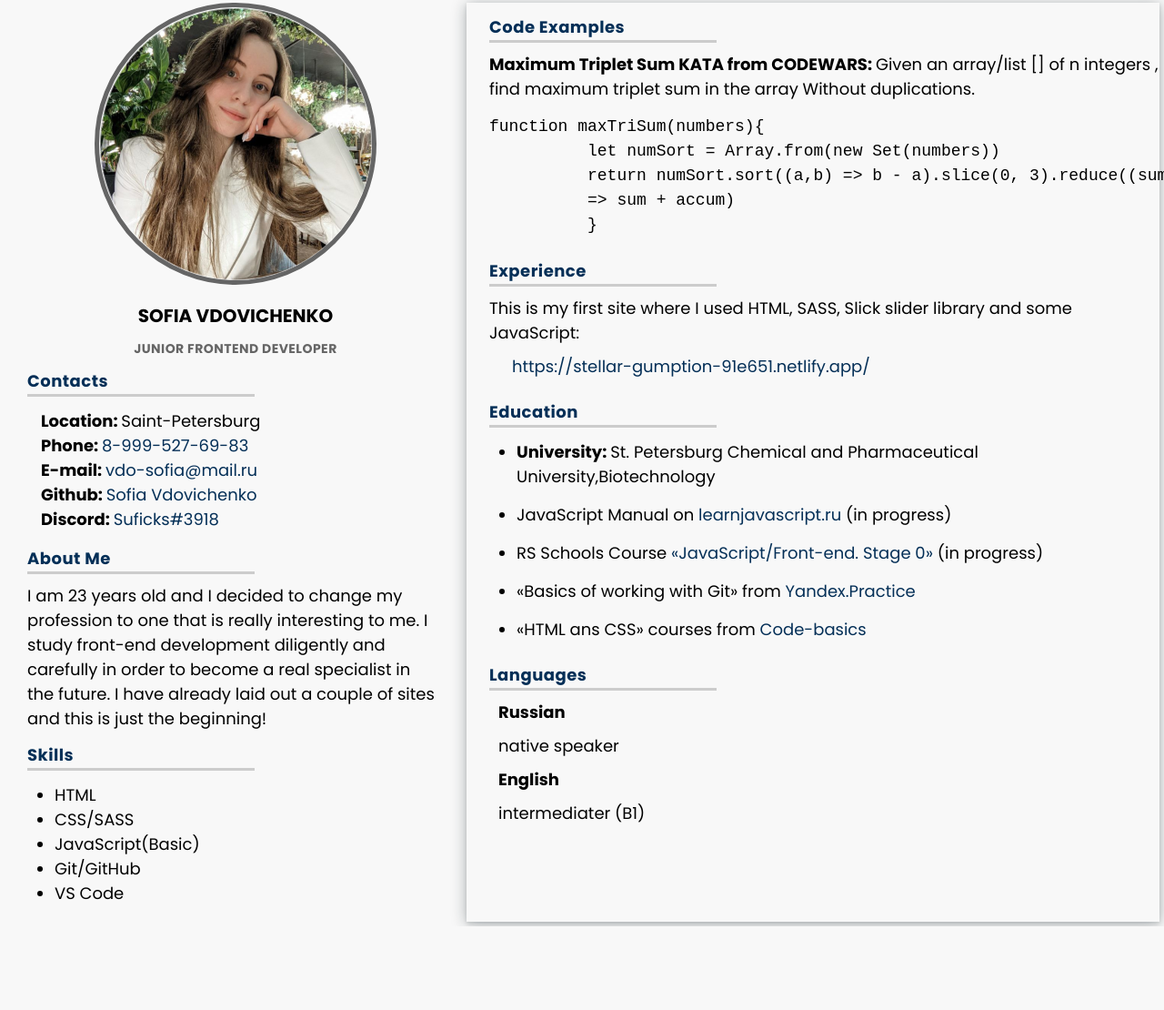
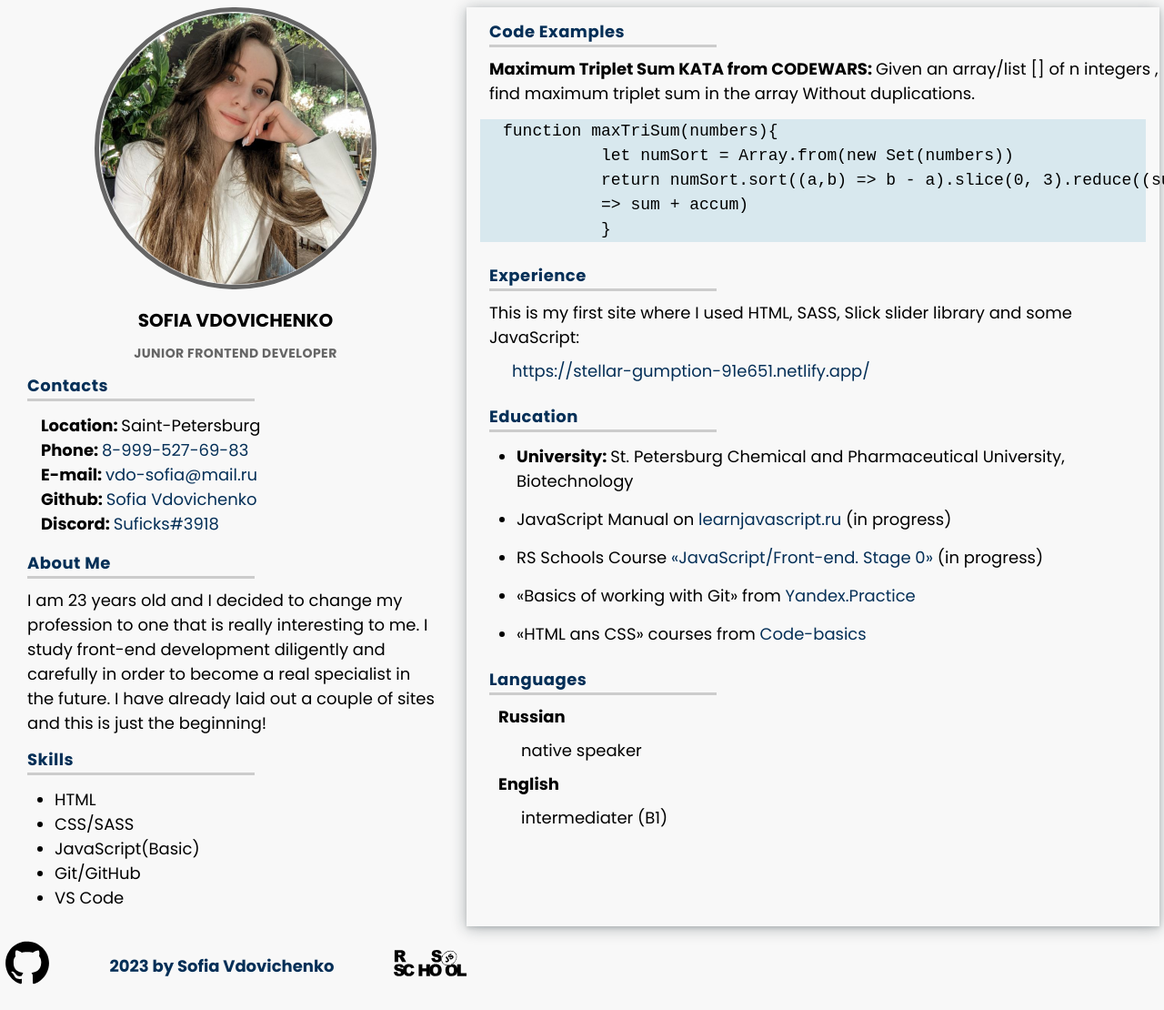
Before and after one commit to Suficks/rsschool-cv, a plain HTML site: page index.html in a window 1280 px wide. Shown: the part 60-1170 px from the top of the page at 91% size. Before the commit the page ends 1078 px from the top, so only its background shows below. Drawn offline with Linux system fonts and the light colour scheme; files whose address does not match are found by name.

Commit message:
feat: add footer

```diff
--- a/index.html
+++ b/index.html
@@ -79,11 +79,13 @@
         <h2 class="title">Code Examples</h2>
         <p class="subtitle"><span class="bold">Maximum Triplet Sum KATA from CODEWARS: </span>Given an array/list [] of
           n integers , find maximum triplet sum in the array Without duplications.</p>
-        <code class="code-example"><pre>function maxTriSum(numbers){
+        <div class="code-example">
+          <code class="code-view"><pre>function maxTriSum(numbers){
           let numSort = Array.from(new Set(numbers))
           return numSort.sort((a,b) => b - a).slice(0, 3).reduce((sum, accum)
           => sum + accum)
           }</pre></code>
+        </div>
       </section>
 
       <section class="experience" id="experience">
@@ -96,7 +98,7 @@
       <section class="education" id="education">
         <h2 class="title">Education</h2>
         <ul class="education-list">
-          <li class="item"><span class="bold">University: </span>St. Petersburg Chemical and Pharmaceutical University,Biotechnology</li>
+          <li class="item"><span class="bold">University: </span>St. Petersburg Chemical and Pharmaceutical University, Biotechnology</li>
           <li class="item">JavaScript Manual on <a href="https://learn.javascript.ru/" class="link">learnjavascript.ru </a>(in progress) </li>
           <li class="item">RS Schools Course <a href="https://rs.school/js-stage0/" class="link">«JavaScript/Front-end. Stage 0» </a>(in progress)</li>
           <li class="item">«Basics of working with Git» from <a href="https://practicum.yandex.ru/git-basics/?from=catalog" class="link">Yandex.Practice</a></li>
@@ -108,18 +110,23 @@
         <h2 class="title">Languages</h2>
         <div class="lang-list">
           <p class="lang"><span class="bold">Russian</span></p>
-          <p class="lang">native speaker</p>
+          <p class="lang-skill">native speaker</p>
           <p class="lang"><span class="bold">English</span></p>
-          <p class="lang">intermediater (B1)</p>
+          <p class="lang-skill">intermediater (B1)</p>
         </div>
       </section>
     </div>
 
+    <footer class="footer">
+      <div class="github">
+        <a class="link" href="https://github.com/Suficks"><img src="./assets/GitHub_Logo.svg" width="50" height="50" alt="github-link"></a>
+      </div>
+      <p class="year"><span class="bold">2023 by Sofia Vdovichenko</span></p>
+      <div class="rs-school">
+        <a class="link" href="https://rs.school/js/"><img src="./assets/rs_school_js.svg" width="80" height="80" alt="rs-school-link"></a>
+      </div>
+    </footer>
   </div>
 
-
-
-
 </body>
-
 </html>
--- a/style.scss
+++ b/style.scss
@@ -21,6 +21,8 @@
 }
 
 body {
+  position: relative;
+
   font-family: 'Poppins', sans-serif;
   font-size: 18px;
   font-weight: 400;
@@ -61,13 +63,23 @@ a {
   font-weight: 700;
 }
 
-.layer {
-  width: 100%;
-  height: 100%;
-  background: #042F57;
-}
+// .layer {
+//   position: absolute;
+//   right: 0;
+
+//   width: 100vh;
+//   height: 100vw;
+
+//   background: #042F57;
+//   background-size: contain;
+
+//   z-index: 0;
+// }
 
 .header {
+  max-width: 1440px;
+  margin: auto;
+
   .wrapper {
     margin: auto;
   }
@@ -98,16 +110,25 @@ a {
 }
 
 .main-container {
+  position: relative;
+
   max-width: 1440px;
+  margin: auto;
 
   display: flex;
   flex-wrap: wrap;
   justify-content: space-between;
 
-  margin: 5px;
+  padding: 5px;
+
+  z-index: 1;
 
   .left-container {
     width: 40%;
+
+    @media (max-width: 768px) {
+      width: 100%;
+    }
 
     .profile {
       .content {
@@ -136,7 +157,6 @@ a {
         text-transform: uppercase;
 
         color: #656565;
-      }
       }
     }
 
@@ -182,10 +202,15 @@ a {
         margin: 0 0 15px;
       }
 
+      .code-example {
+        margin: 15px;
+        padding-left: 25px;
+
+        background-color: #d8e8ee;
+      }
+
       pre {
         margin: 0;
-      padding-left: 25px;
-
       }
     }
 
@@ -233,5 +258,22 @@ a {
       .lang {
         margin: 10px;
       }
+
+      .lang-skill {
+        padding-left: 35px;
+        margin: 9px 0;
       }
     }
+  }
+
+  .footer {
+    width: 40%;
+    display: flex;
+    justify-content: space-between;
+    align-items: center;
+
+   .year {
+    color: #042F57;
+   }
+  }
+}
```
Also changed, not shown: assets/GitHub_Logo.svg (added), assets/rs_school_js.svg (added), style.css, 1 other file. Lines whose indentation alone changed are shown as unchanged.
